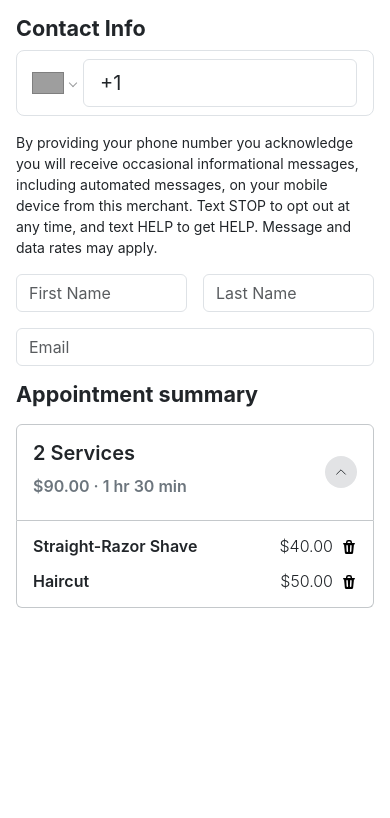
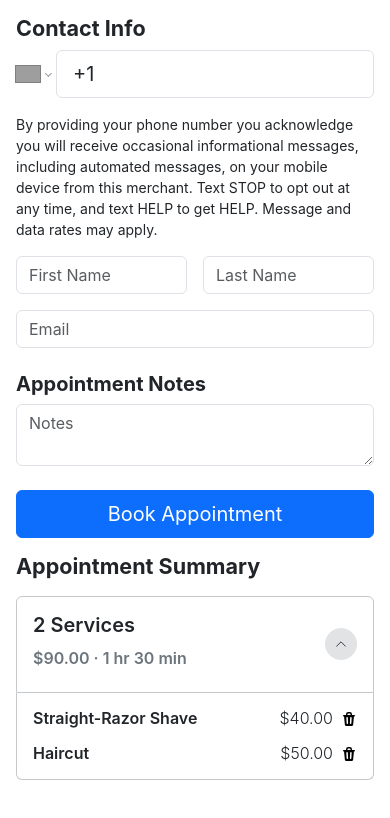
Before and after one commit to BenjaminSoYH/happy-nails-v2, a React (Create React App) app in the folder frontend/: page /china in a window 390 px wide. Shown: the top 818 px of the page. Built offline with nearby package versions, Linux system fonts and the light colour scheme; grey boxes are pictures that could not be loaded.

Commit message:
handled errors for phone, first and last name, and added book appointment button

```diff
--- a/frontend/src/pages/CustomerCheckout.jsx
+++ b/frontend/src/pages/CustomerCheckout.jsx
@@ -15,9 +15,11 @@ const CustomerCheckout = () => {
 
                             <div className="col-xxl-5 col-xl-5 col-lg-6 col-md-8 mt-3">
                                 <ContactInfo/>
+
                             </div>
                             <div className="col-xxl-2 col-xl-4 col-lg-6 col-md-8 mt-3">
                                 <AppointmentSummary removeService={() => {}} services={services}/>
+
                             </div>
                         </div>
                     </div>
--- a/frontend/src/pages/components/AppointmentSummary.tsx
+++ b/frontend/src/pages/components/AppointmentSummary.tsx
@@ -29,7 +29,7 @@ const AppointmentSummary = ({ services, removeService }: { services: Service[],
 
   return (
     <div className="d-flex flex-column gap-2 w-100" style={{ maxWidth:"30rem" }}>
-        <h4 className="text-body fw-bold">Appointment summary</h4>
+        <h4 className="text-body fw-bold">Appointment Summary</h4>
         <div id="summary-container">
             {serviceList.length === 0 ? <div className="border border-secondary-subtle p-3 rounded-2">No services added yet</div> :
                 <div>
--- a/frontend/src/pages/components/ContactInfo.tsx
+++ b/frontend/src/pages/components/ContactInfo.tsx
@@ -1,17 +1,20 @@
 
 import { useCallback, useEffect, useState } from 'react';
-import PhoneInput from 'react-phone-number-input'
+import PhoneInput, { isValidPhoneNumber } from 'react-phone-number-input'
 import 'react-phone-number-input/style.css'
 
 
 
 const ContactInfo = () => {
 
-    const [phone, setPhone] = useState<string | undefined>();
-    const [firstName, setFirstName] = useState<string | undefined>();
-    const [lastName, setLastName] = useState<string | undefined>();
-    const [email, setEmail] = useState<string | undefined>();
+    const [phone, setPhone] = useState<string>("");
+    const [firstName, setFirstName] = useState<string>("");
+    const [lastName, setLastName] = useState<string>("");
+    const [nameError, setNameError] = useState<string>("")
+    const [email, setEmail] = useState<string>("");
     const [emailError, setEmailError] = useState<string | undefined>();
+    const [notes, setNotes] = useState<string>("");
+    const [phoneError, setPhoneError] = useState<string | undefined>();
 
     const InputComponent = useCallback(
         (props: any) => (
@@ -28,8 +31,34 @@ const ContactInfo = () => {
         return regex.test(email);
     }
 
+    const validatePhone = (p: string): boolean => {
+        try {
+            return isValidPhoneNumber(p);
+        } catch {
+            return false;
+        }
+    };
+
     useEffect(() => {
-        if (email === undefined) {
+        if (!phone) {
+            setPhoneError(undefined);
+            return;
+        }
+
+        setPhoneError(undefined);
+
+        const timeout = setTimeout(() => {
+            if (!validatePhone(phone)) {
+                setPhoneError("Invalid phone number");
+            } else {
+                setPhoneError(undefined);
+            }
+        }, 500)
+        return () => clearTimeout(timeout);
+    }, [phone])
+
+    useEffect(() => {
+        if (!email) {
             setEmailError(undefined);
             return;
         }
@@ -38,7 +67,7 @@ const ContactInfo = () => {
 
         const timeout = setTimeout(() => {
             if (!validateEmail(email)) {
-                setEmailError("Invalid Email");
+                setEmailError("Invalid email");
             } else {
                 setEmailError(undefined);
             }
@@ -47,8 +76,50 @@ const ContactInfo = () => {
         return () => clearTimeout(timeout);
     }, [email])
 
+    const handleSubmit = (e: React.FormEvent) => {
+        e.preventDefault();
+
+        let ok = true;
+
+        // require at least one contact method (email or phone)
+        if (!email) {
+            setEmailError("Please provide an email");
+            ok = false;
+        } else if (!validateEmail(email)) {
+            setEmailError("Invalid email");
+            ok = false;
+        } else {
+            setEmailError(undefined);
+        }
+
+        if (!phone) {
+            setPhoneError("Please provide a phone number");
+            ok = false;
+        } else if (!validatePhone(phone)) {
+            setPhoneError("Invalid phone number");
+            ok = false;
+        } else {
+            setPhoneError(undefined);
+        }
+
+        if (!firstName || !lastName) {
+            setNameError("Please enter a first and last name");
+            ok = false;
+        } else {
+            setNameError("");
+            ok = true;
+        }
+
+        if (!ok) return;
+
+        // need to add api call
+        console.log("Submitting appointment", {
+            firstName, lastName, email, phone, notes
+        });
+    };
+
     return (
-        <>
+        <form onSubmit={handleSubmit}>
 
             <h4 className="text-body fw-bold">Contact Info</h4>
             <div className="d-flex flex-column gap-3 w-100" style={{ maxWidth: "40rem" }}>
@@ -56,15 +127,16 @@ const ContactInfo = () => {
                 <div className="input-group input-group-lg w-100">
                     <PhoneInput
                         placeholder="Enter phone number"
-                        value={phone}
-                        onChange={setPhone}
+                        value={phone || ""}
+                        onChange={(value) => setPhone(value || "")}
                         defaultCountry="US"
                         international
                         countryCallingCodeEditable={false}
                         inputComponent={InputComponent}
-                        className="form-control"
                     />
+
                 </div>
+                {phoneError && <div className="text-danger mb-3">{phoneError}</div>}
 
 
                 <small>
@@ -105,7 +177,20 @@ const ContactInfo = () => {
                 />
                 {emailError && <div className="text-danger mb-3">{emailError}</div>}
             </div>
-        </>
+            <div className="align-items-center mt-4">
+                <h5 className="text-body fw-bold ">Appointment Notes</h5>
+                <textarea
+                    className="form-control"
+                    placeholder="Notes"
+                    value={notes}
+                    onChange={(event: React.ChangeEvent<HTMLTextAreaElement>) =>
+                        setNotes(event.target.value)
+                    }
+                />
+            </div>
+            {nameError && <div className="text-danger mb-3">{nameError}</div>}
+            <button className="btn btn-primary mt-4 w-100 py-2 fs-5" type="submit">Book Appointment</button>
+        </form>
     )
 }
 
```
